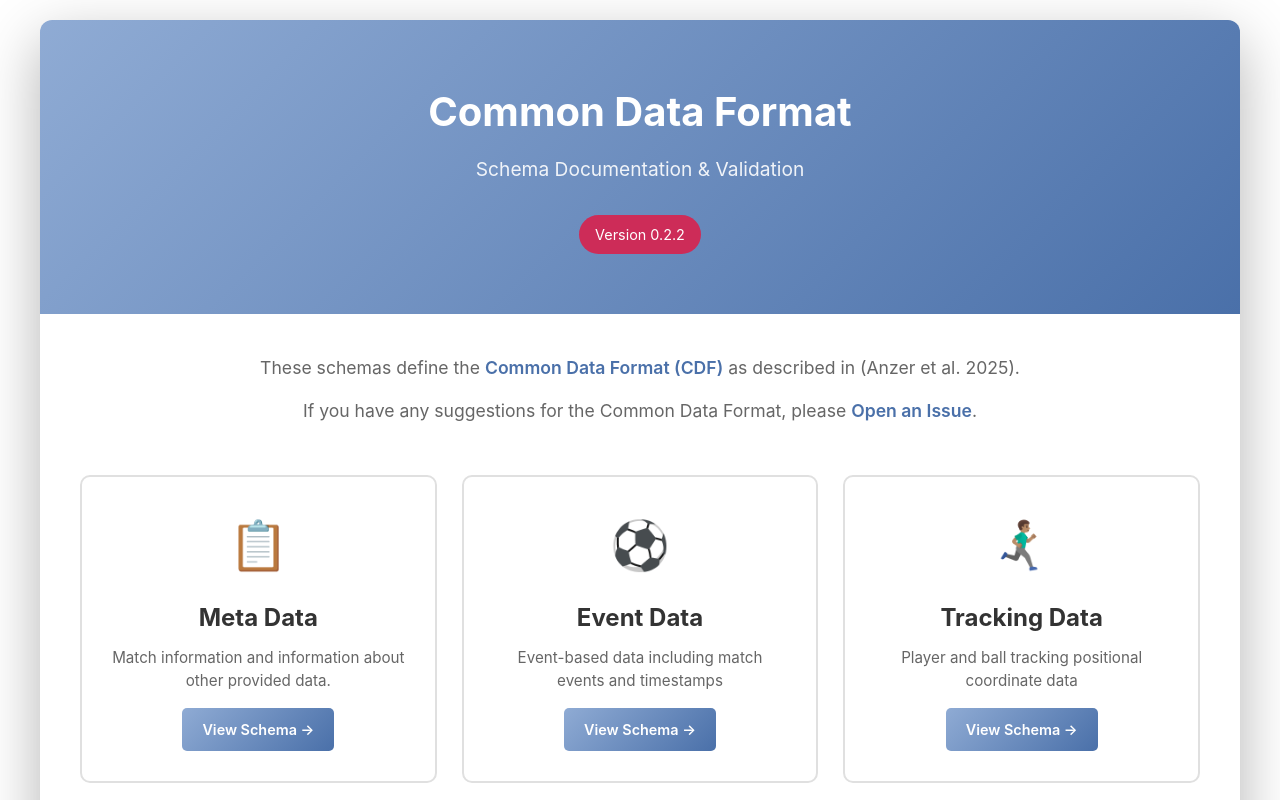
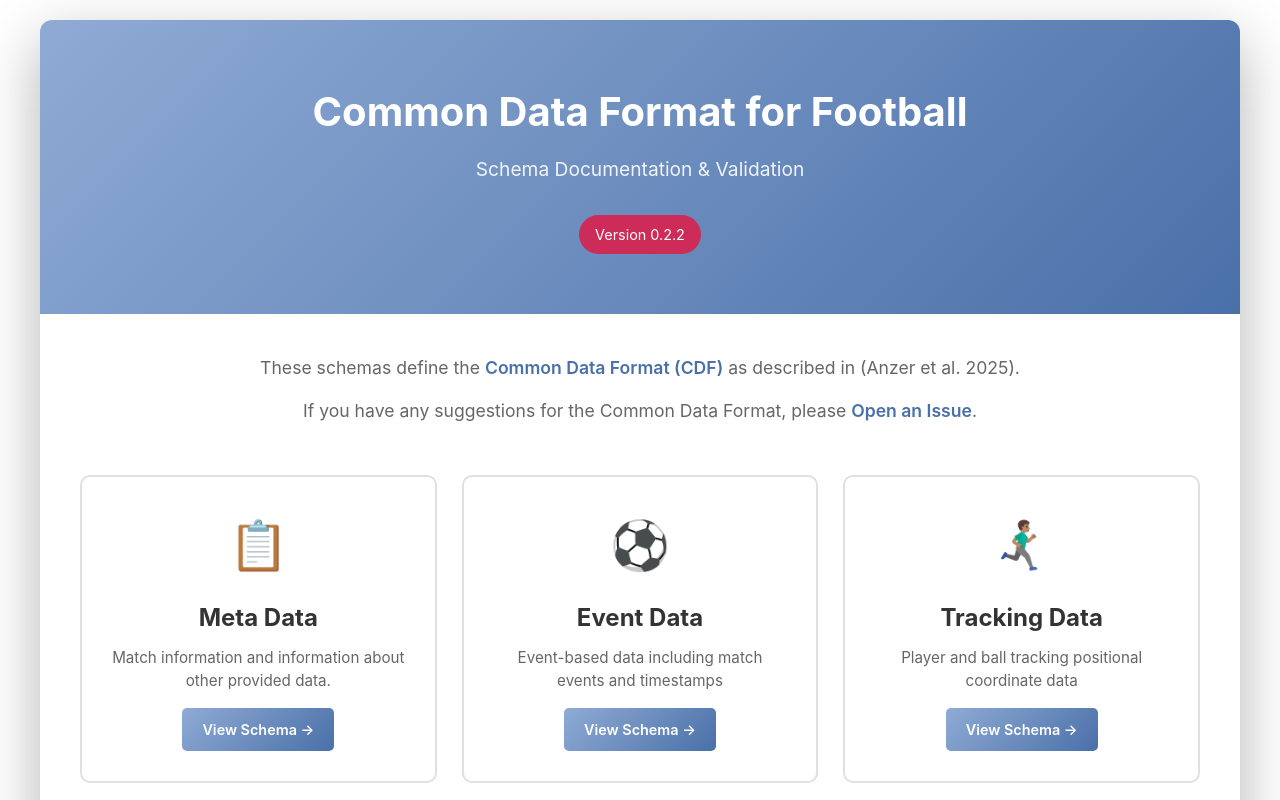
Before and after one commit to UnravelSports/common-data-format-validator, a plain HTML site: page docs/index.html in a window 1280 px wide. Shown: the top 800 px of the page. Drawn offline with Linux system fonts and the light colour scheme.

Commit message:
[skip ci]

```diff
--- a/docs/index.html
+++ b/docs/index.html
@@ -9,7 +9,7 @@
 <body>
     <div class="container">
         <header>
-            <h1>Common Data Format</h1>
+            <h1>Common Data Format for Football</h1>
             <p class="subtitle">Schema Documentation & Validation</p>
             <span class="version-badge">Version 0.2.2</span>
         </header>
```
